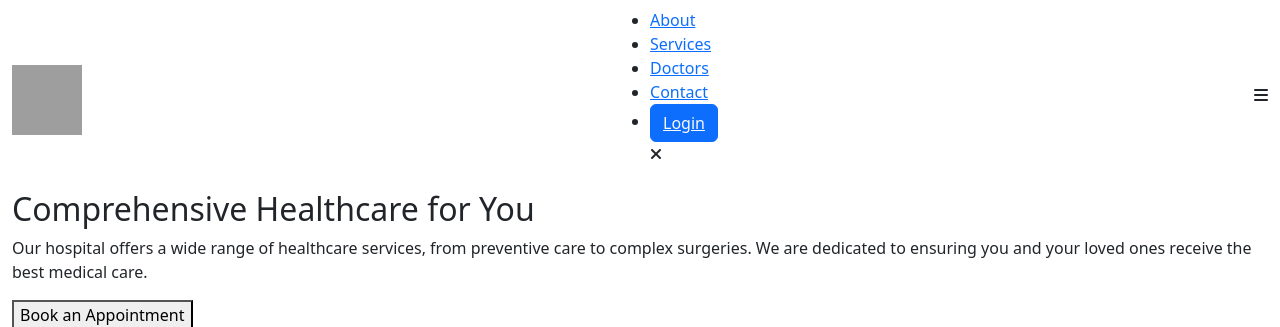
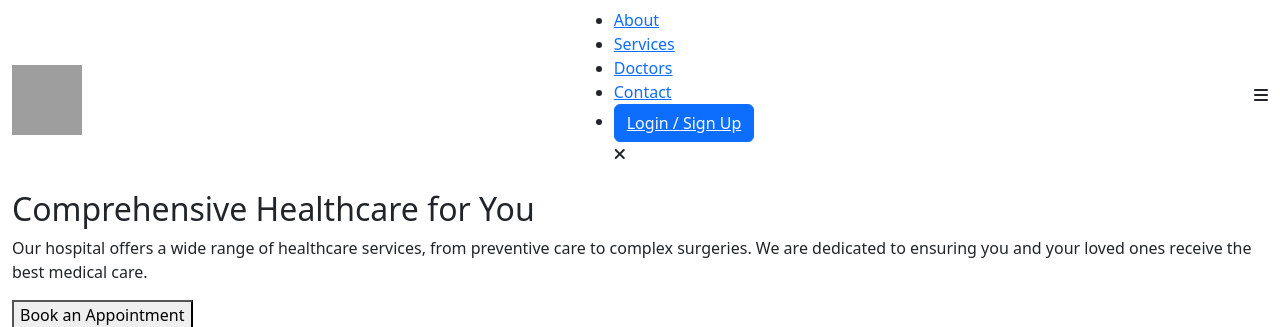
Before and after one commit to Gautam1242/Appointment-Booking-App, a PHP site: page / in a window 1280 px wide. Shown: the top 327 px of the page. Run offline with PHP 8.4, Linux system fonts and the light colour scheme; some libraries are stand-ins or nearby versions; grey boxes are pictures that could not be loaded.

Commit message:
login / signup

```diff
--- a/LandingPage/index.php
+++ b/LandingPage/index.php
@@ -38,7 +38,7 @@
           <li><a href="#services">Services</a></li>
           <li><a href="#doctors">Doctors</a></li>
           <li><a href="#contact">Contact</a></li>
-          <li><button class="btn btn-primary"><a href="../LogSign/login.php" class="text-light">Login</a></button></li>
+          <li><button class="btn btn-primary"><a href="../LogSign/login.php" class="text-light">Login / Sign Up</a></button></li>
           <i class="fa-solid fa-xmark" onclick="closeMenu()"></i>
         </ul>
         <i class="fa-solid fa-bars" id="first-nav" onclick="openMenu()"></i>
```
